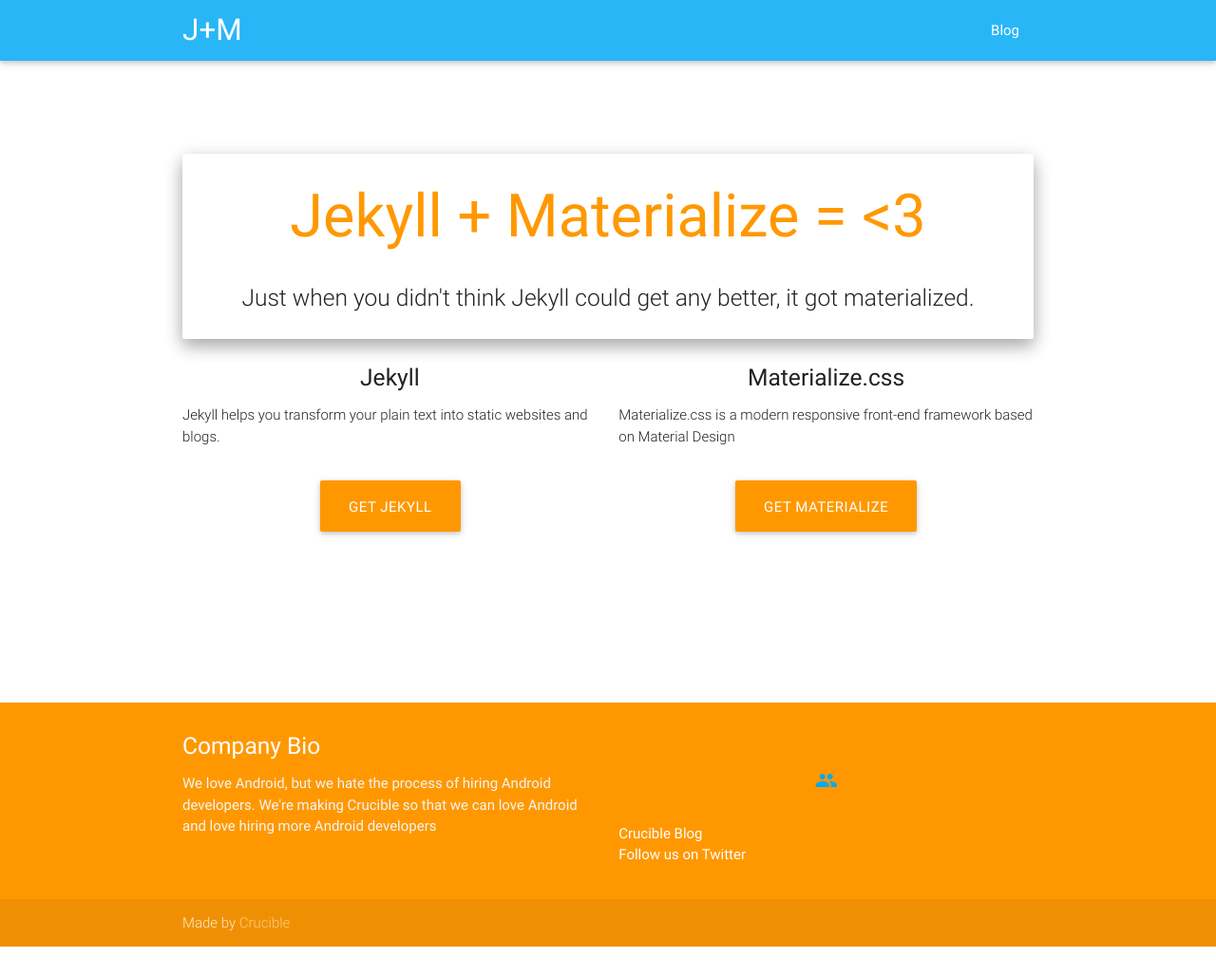
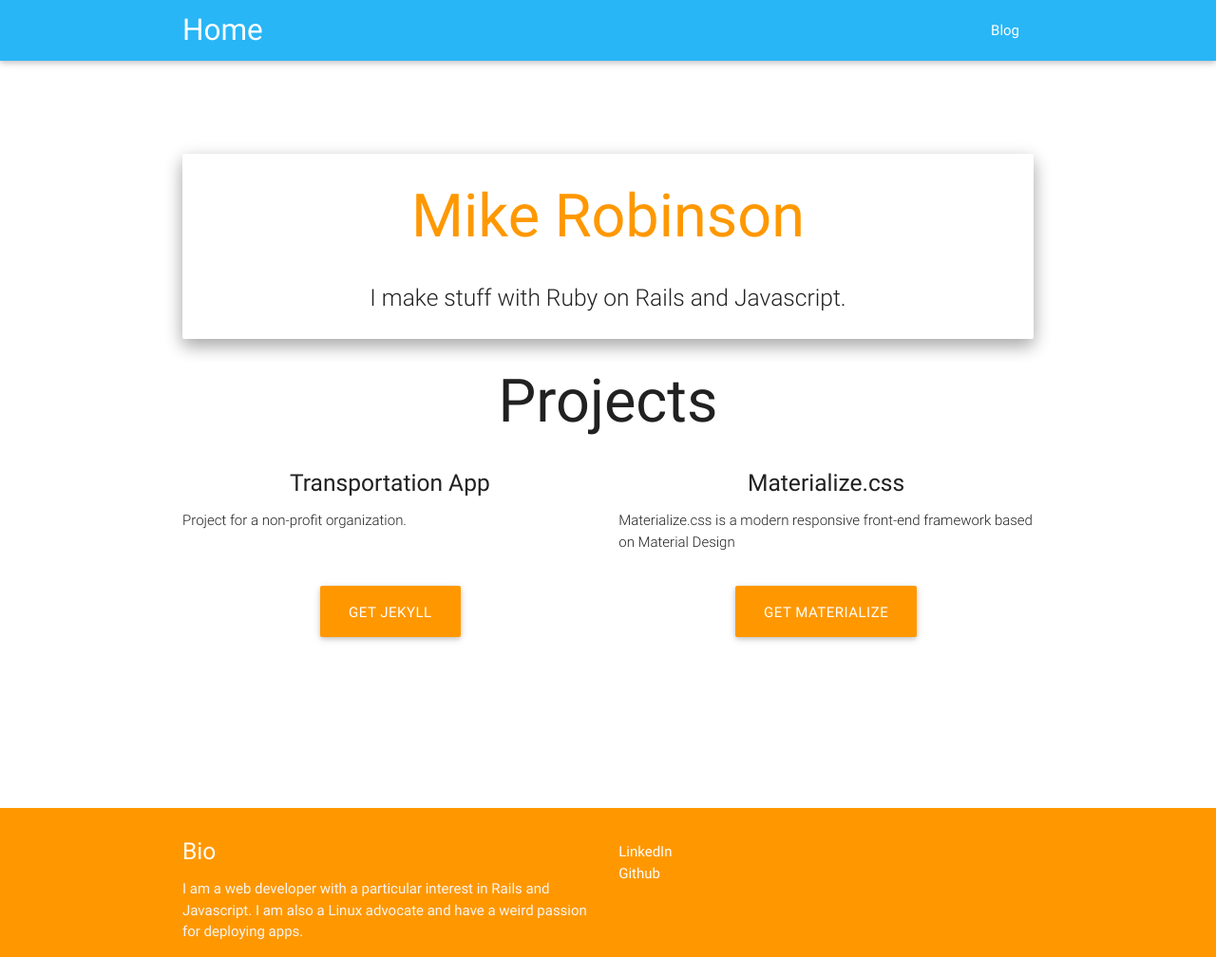
Before and after one commit to Mikerob215/mikerob215.github.io, a Jekyll site: the page built from index.html, in a window 1280 px wide. Shown: the whole page at 95% size. Built offline with Jekyll 4.4.1, drawn with Linux system fonts in a browser that asks for light colours; nearby versions of some CDN libraries; before the commit the page ends 997 px from its top, so only the background shows below that.

Commit message:
chip away at boilerplate

```diff
--- a/_config.yml
+++ b/_config.yml
@@ -1,7 +1,7 @@
 # Site settings
-title: Jekyll + Materialize = <3
-description: "Just when you didn't think Jekyll could get any better, it got materialized."
-url: "http://yourdomain.com" # the base hostname & protocol for your site
+title: Mike Robinson
+description: "I make stuff with Ruby on Rails and Javascript."
+url: "http://mikerob215.github.io" # the base hostname & protocol for your site
 destination: ../site/
 
 # Build settings
--- a/_includes/footer.html
+++ b/_includes/footer.html
@@ -2,21 +2,15 @@
   <div class="container">
     <div class="row">
       <div class="col l6 s12">
-        <h5 class="white-text">Company Bio</h5>
-        <p class="grey-text text-lighten-4">We love Android, but we hate the process of hiring Android developers. We're making Crucible so that we can love Android and love hiring more Android developers</p>
+        <h5 class="white-text">Bio</h5>
+        <p class="grey-text text-lighten-4">I am a web developer with a particular interest in Rails and Javascript. I am also a Linux advocate and have a weird passion for deploying apps.</p>
       </div>
       <div class="col l6 s12">
-        <h2 class="center light-blue-text"><i class="material-icons">group</i></h2>
         <ul>
-          <li><a class="white-text" href="http://enterthecrucible.co/blog/posts.html">Crucible Blog</a></li>
-          <li><a class="white-text" href="https://twitter.com/entrthecrucible">Follow us on Twitter</a></li>
+          <li><a class="white-text" href="https://www.linkedin.com/in/mikerob215">LinkedIn</a></li>
+          <li><a class="white-text" href="http://github.com/mikerob215">Github</a></li>
         </ul>
       </div>
     </div>
   </div>
-  <div class="footer-copyright">
-    <div class="container">
-    Made by <a class="orange-text text-lighten-3" href="http://enterthecrucible.co">Crucible</a>
-    </div>
-  </div>
 </footer>
--- a/_includes/header.html
+++ b/_includes/header.html
@@ -1,5 +1,5 @@
 <nav class="light-blue lighten-1" role="navigation">
-  <div class="nav-wrapper container"><a id="logo-container" href="/index.html" class="brand-logo">J+M</a>
+  <div class="nav-wrapper container"><a id="logo-container" href="/index.html" class="brand-logo">Home</a>
     <ul class="right hide-on-med-and-down">
       {% for page in site.pages %}
       {% if page.title %}
--- /dev/null
+++ b/_posts/2016-01-13-welcome.markdown
@@ -0,0 +1,6 @@
+---
+layout: post
+title:  "Welcome"
+date:   2016-01-13 13:33:04
+categories: introduction
+---
--- a/index.html
+++ b/index.html
@@ -10,11 +10,12 @@ layout: default
   <div class="section">
     <!--   Icon Section   -->
     <div class="row">
+      <h1 class="center">Projects</h1>
       <div class="col s12 m6">
         <div class="icon-block">
-          <h5 class="center">Jekyll</h5>
+          <h5 class="center">Transportation App</h5>
 
-          <p class="light">Jekyll helps you transform your plain text into static websites and blogs.</p>
+          <p class="light">Project for a non-profit organization.</p>
         </div>
       </div>
 
```
Also changed, not shown: _posts/2015-07-01-welcome-to-jekyll.markdown (deleted, +0 -18 lines).
